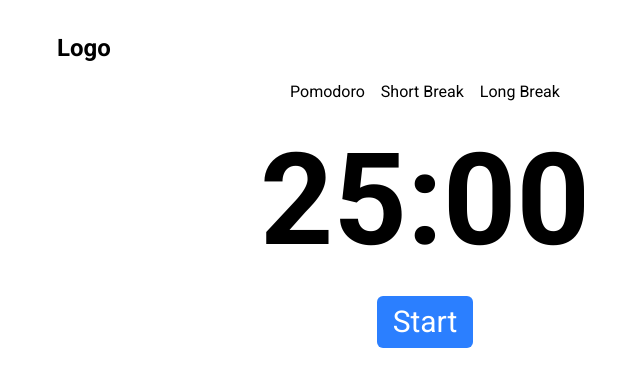
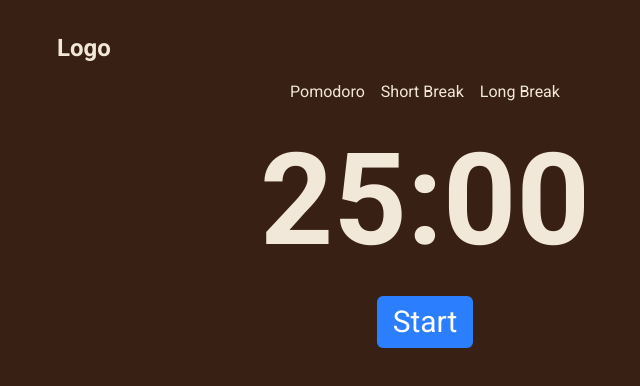
Before and after one commit to xhide341/morph-app, a React (Vite) app: page / in a window 1280 px wide. Shown: the top 386 px of the page, without its empty margins (215-855 px from the left). Built offline with nearby package versions, Linux system fonts and the light colour scheme; the HTML template or start-up script is replaced by a standard one.

Commit message:
chore: add autoprefixer and update theme configuration

```diff
--- a/package.json
+++ b/package.json
@@ -22,6 +22,7 @@
     "@types/react": "^19.0.10",
     "@types/react-dom": "^19.0.4",
     "@vitejs/plugin-react": "^4.3.4",
+    "autoprefixer": "^10.4.20",
     "eslint": "^9.21.0",
     "eslint-config-prettier": "^10.0.2",
     "eslint-plugin-prettier": "^5.2.3",
--- a/postcss.config.cjs
+++ /dev/null
@@ -1,14 +0,0 @@
-module.exports = {
-  plugins: {
-    "postcss-preset-mantine": {},
-    "postcss-simple-vars": {
-      variables: {
-        "mantine-breakpoint-xs": "36em",
-        "mantine-breakpoint-sm": "48em",
-        "mantine-breakpoint-md": "62em",
-        "mantine-breakpoint-lg": "75em",
-        "mantine-breakpoint-xl": "88em",
-      },
-    },
-  },
-};
--- a/src/App.tsx
+++ b/src/App.tsx
@@ -1,9 +1,15 @@
+import { useState } from "react";
 import Header from "./components/header";
 import { Clock } from "./components/clock";
 
 export const App = () => {
+  const [theme, setTheme] = useState("forest");
+
   return (
-    <div className="font-roboto bg-background text-foreground mx-auto flex h-dvh w-full max-w-dvw flex-col p-4">
+    <div
+      data-theme={theme}
+      className="font-roboto bg-background text-foreground mx-auto flex h-dvh w-full max-w-dvw flex-col p-4"
+    >
       <div className="mx-auto flex w-full max-w-3xl flex-col">
         <Header />
         <Clock />
--- a/src/styles/globals.css
+++ b/src/styles/globals.css
@@ -3,37 +3,39 @@
 @layer base {
   :root {
     /* Default coffee theme */
-    --background: 20 49% 15%; /* dark */
-    --foreground: 35 50% 90%; /* very light */
-    --primary: 25 25% 47%; /* medium */
-    --secondary: 20 32% 29%; /* darker medium */
-    --accent: 20 30% 58%; /* light medium */
-
-    --font-roboto: "Roboto";
+    --background: 20 49% 15%;
+    --foreground: 35 50% 90%;
+    --primary: 25 25% 47%;
+    --secondary: 20 32% 29%;
+    --accent: 20 30% 58%;
   }
 
   [data-theme="forest"] {
-    --background: 160 25% 15%; /* dark */
-    --foreground: 120 30% 90%; /* very light */
-    --primary: 160 25% 47%; /* medium */
-    --secondary: 160 22% 29%; /* darker medium */
-    --accent: 110 25% 58%; /* light medium */
+    --background: 160 25% 15%;
+    --foreground: 120 30% 90%;
+    --primary: 160 25% 47%;
+    --secondary: 160 22% 29%;
+    --accent: 110 25% 58%;
   }
 
   [data-theme="ocean"] {
-    --background: 215 55% 15%; /* dark */
-    --foreground: 210 100% 90%; /* very light */
-    --primary: 215 60% 47%; /* medium */
-    --secondary: 215 55% 29%; /* darker medium */
-    --accent: 215 100% 58%; /* light medium */
+    --background: 215 55% 15%;
+    --foreground: 210 100% 90%;
+    --primary: 215 60% 47%;
+    --secondary: 215 55% 29%;
+    --accent: 215 100% 58%;
   }
 }
 
 @theme {
+  --color-background: hsl(var(--background));
+  --color-foreground: hsl(var(--foreground));
+  --color-primary: hsl(var(--primary));
+  --color-secondary: hsl(var(--secondary));
+  --color-accent: hsl(var(--accent));
   --font-roboto: "Roboto";
-  --background: hsl(var(--background));
-  --foreground: hsl(var(--foreground));
-  --primary: hsl(var(--primary));
-  --secondary: hsl(var(--secondary));
-  --accent: hsl(var(--accent));
 }
+
+body {
+  font-family: var(--font-roboto);
+}
```
Also changed, not shown: 1 other file (tests, documents, lock files or other folders).
